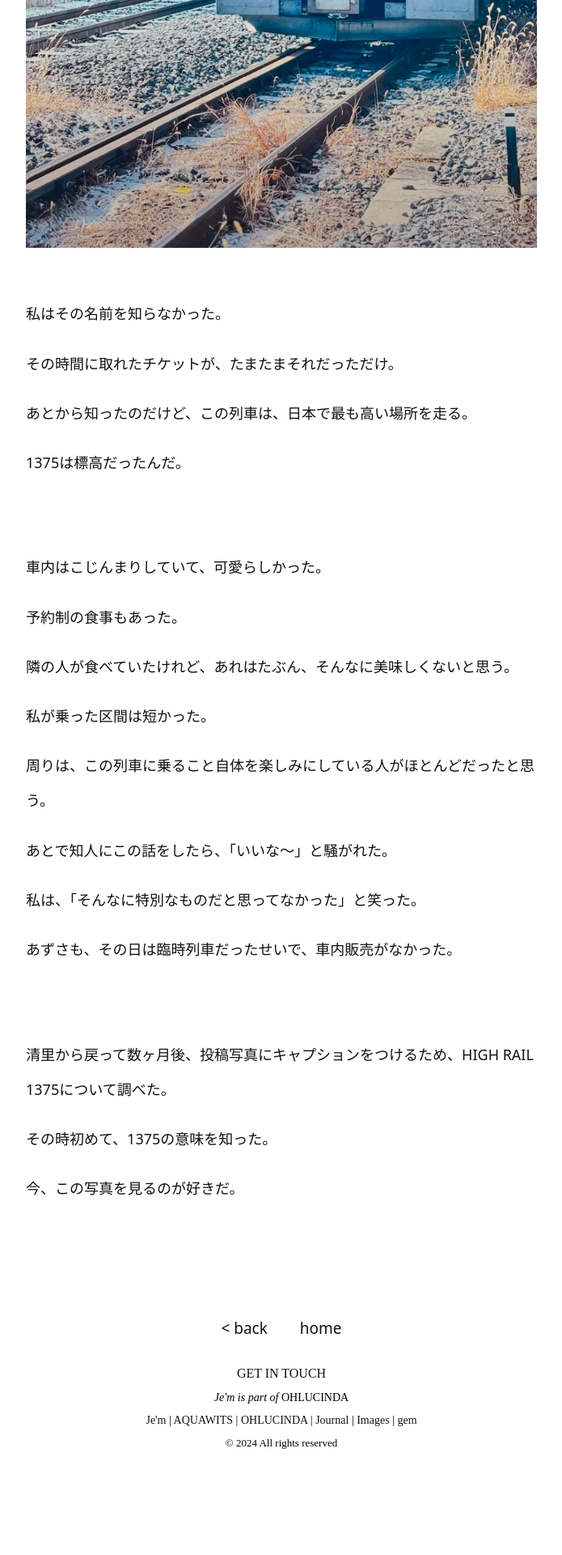
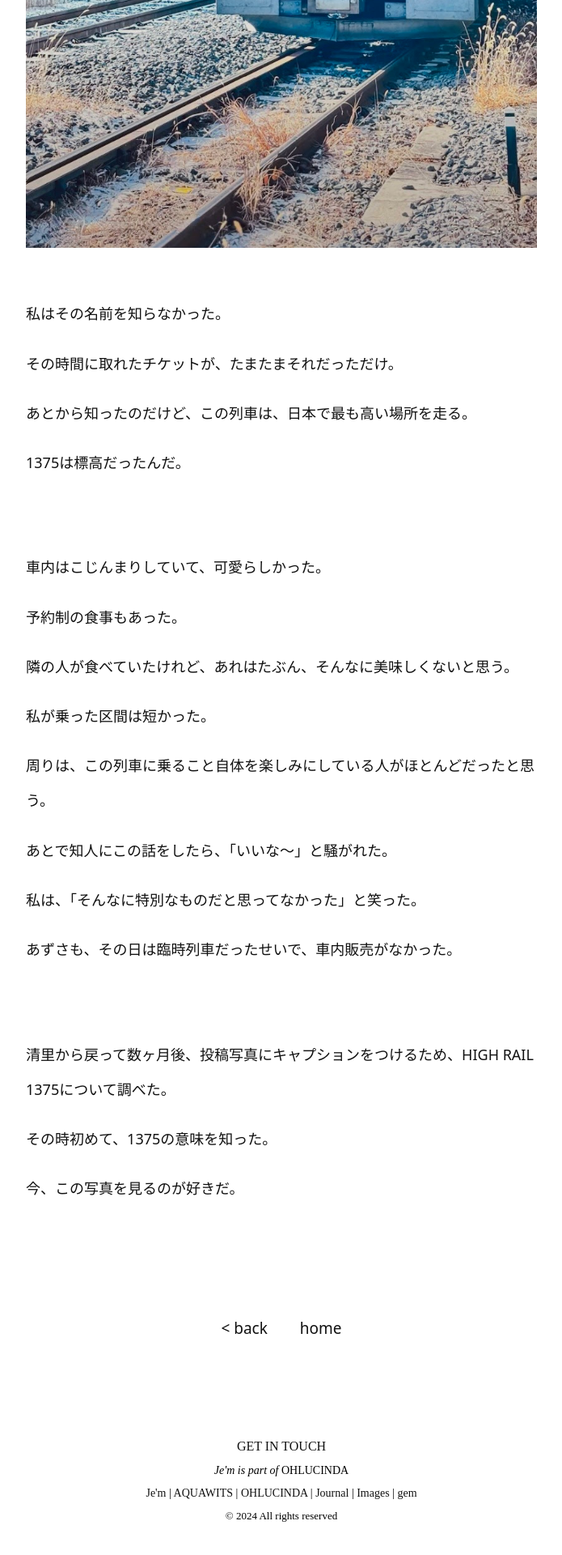
Before and after one commit to ohlucinda/ohlucinda-mobile, a Jekyll site: the page built from _posts/2026-05-02-青い列車.md, in a window 1280 px wide. Shown: the part 868-2788 px from the top of the page at 81% size, without its empty margins (292-987 px from the left). Built offline with Jekyll 4.4.1, drawn with Linux system fonts in a browser that asks for light colours; some web fonts are replaced; before the commit the page ends 2698 px from its top, so only the background shows below that.

Commit message:
Update style.css

```diff
--- a/assets/style.css
+++ b/assets/style.css
@@ -241,7 +241,7 @@ details[open] summary::before {
   }
 
   .post-footer {
-  margin-top: 30px !important;
+  margin-top: 120px !important;
 
 }
   .post-nav {
```
